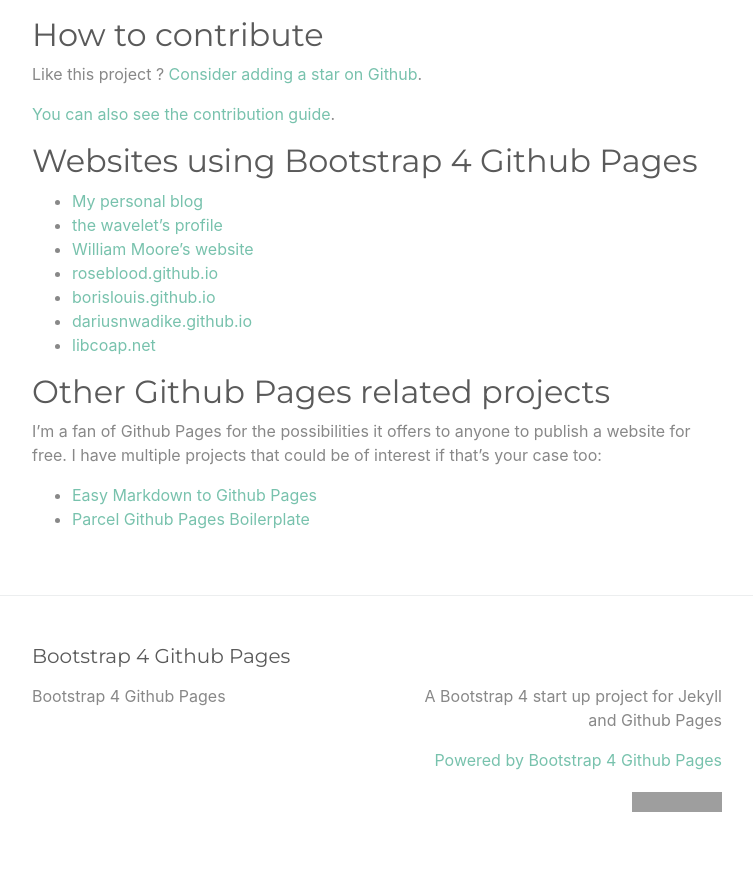
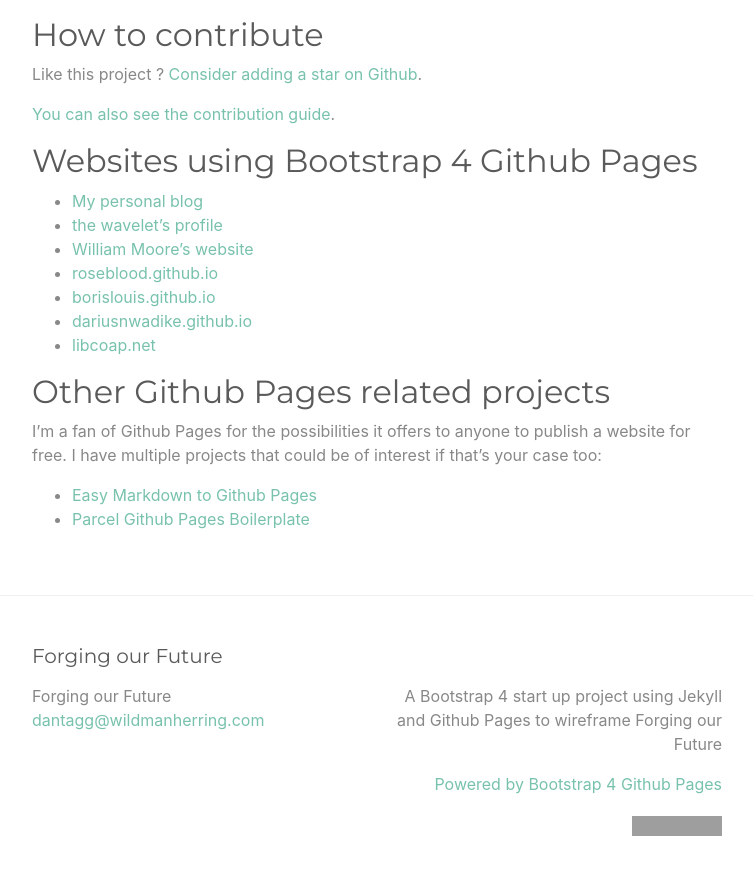
Before and after one commit to dantagg/forging-our-future, a Jekyll site: the page built from index.md, in a window 1280 px wide and 900 px high, scrolled down 2520 px. Shown: the top 875 px of the window, without its empty margins (263-1016 px from the left). Built offline with Jekyll 4.4.1, drawn with Linux system fonts in a browser that asks for light colours; some of the changed text lies outside the part shown; grey boxes are pictures that could not be loaded.

Commit message:
Changed yml

```diff
--- a/_config.yml
+++ b/_config.yml
@@ -13,16 +13,17 @@
 # you will see them accessed via {{ site.title }}, {{ site.email }}, and so on.
 # You can create any custom variable you would like, and they will be accessible
 # in the templates via {{ site.myvariable }}.
-title: Bootstrap 4 Github Pages
-email: ""
+title: Forging our Future
+email: "dantagg@wildmanherring.com"
 description: >- # this means to ignore newlines until "baseurl:"
-  A Bootstrap 4 start up project for Jekyll and Github Pages
+  A Bootstrap 4 start up project using Jekyll and Github Pages to wireframe
+  Forging our Future
 #baseurl: "" # the subpath of your site, e.g. /blog
 #url: "" # the base hostname & protocol for your site, e.g. http://example.com
 #twitter_username: jekyllrb
 #github_username:  jekyll
 
-repository: "nicolas-van/bootstrap-4-github-pages"
+repository: "dantagg/forging-our-future"
 
 # Build settings
 plugins:
```
